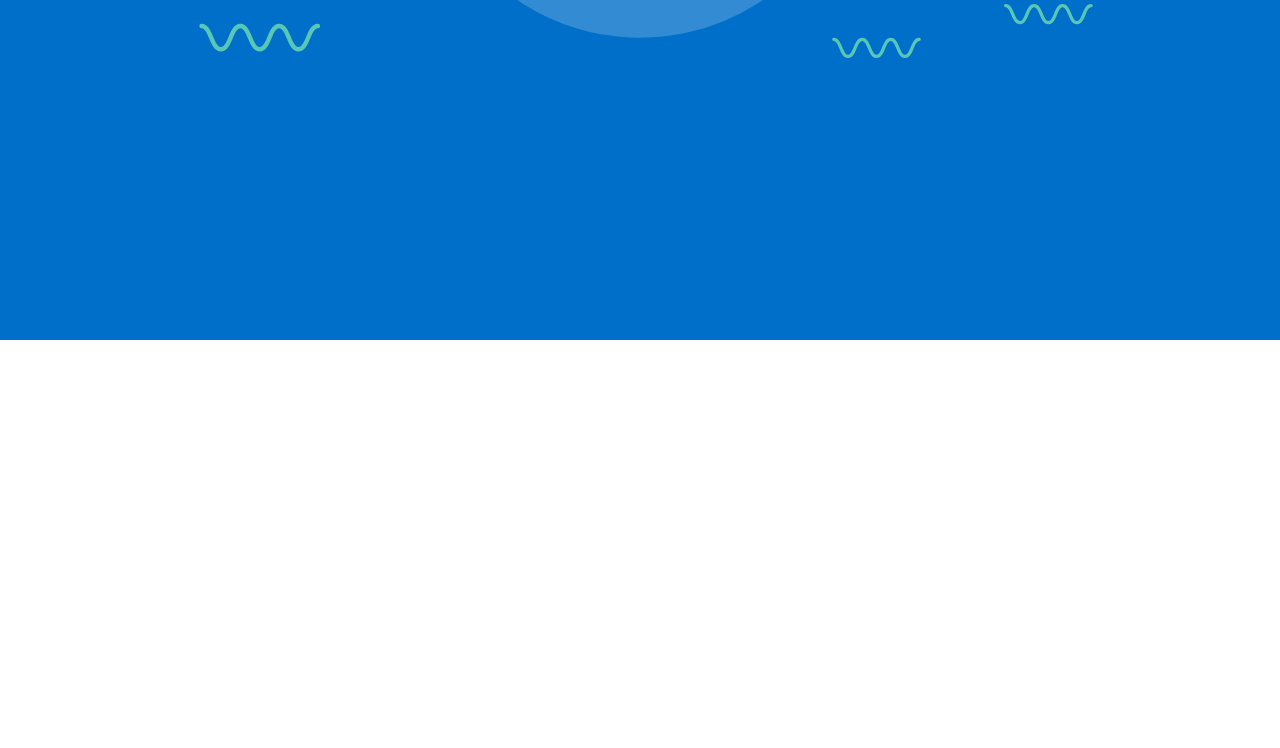
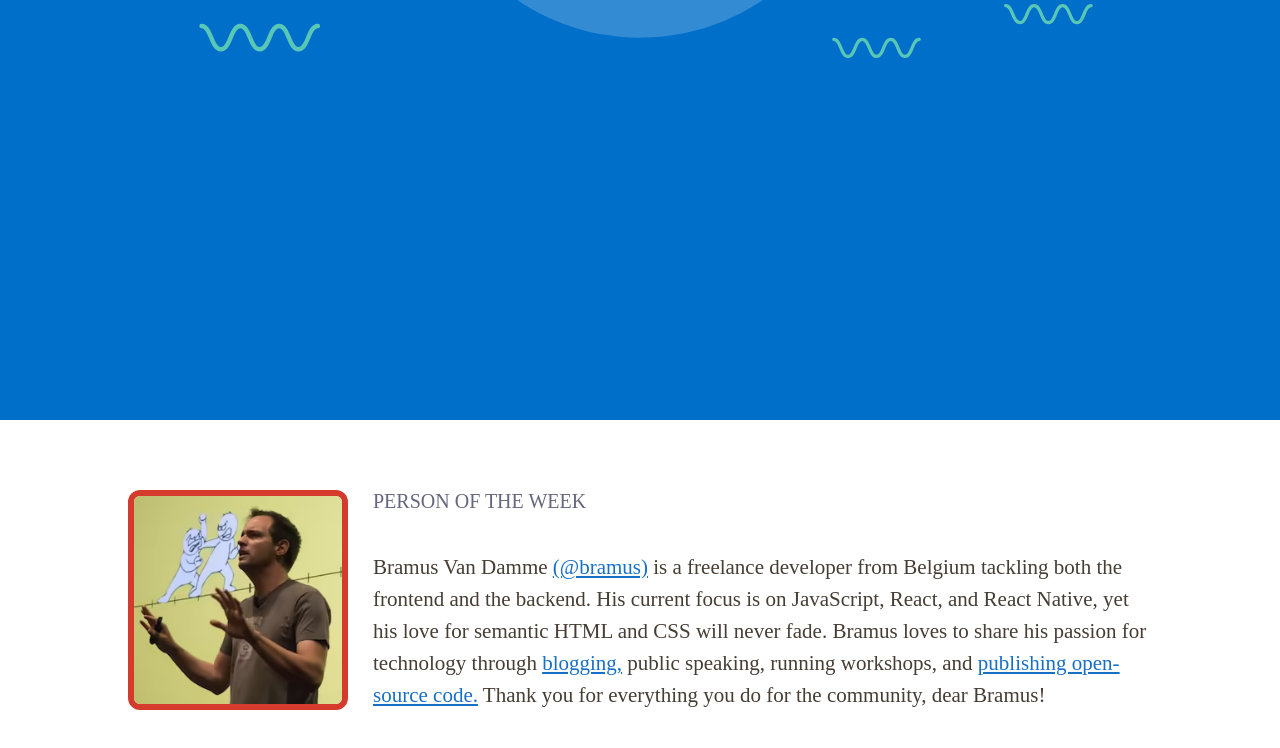
Before and after one commit to abdiganiyevogabek/smashing-magazine, a plain HTML site: page index.html in a window 1280 px wide. Shown: the part 6015-6763 px from the top of the page. Before the commit the page ends 6355 px from the top, so only its background shows below. Drawn offline with Linux system fonts and the light colour scheme.

Commit message:
add div=person

```diff
--- a/index.css
+++ b/index.css
@@ -488,7 +488,7 @@
   background-color: #006FCA;
   margin-top: 100px;
   padding-top: 50px;
-  height: 160vh;
+  height: 170vh;
   display: flex;
   align-items: center;
   text-align: center;
@@ -542,3 +542,33 @@
 .cat-fish-bird {
   width: 950px;
 }
+
+.person {
+  display: flex;
+  width: 80%;
+  margin: 70px auto;
+}
+
+.person-of-the-week {
+  width: 220px;
+  height: 220px;
+  border: 6px solid rgb(212, 59, 45);
+  border-radius: 12px;
+  margin-right: 25px;
+}
+
+.title-parag {
+  font-size: 20px;
+  color: #66667F;
+}
+
+.link-parag {
+  font-size: 21px;
+  line-height: 32px;
+  color: #463D33;
+  margin-top: 38px;
+}
+
+.link-parag a {
+  color: #186FC6;
+}
--- a/index.html
+++ b/index.html
@@ -256,6 +256,14 @@
         <a href=""><img class="cat-fish-bird" src="./images/cat-fish-bird.svg" alt=""></a>
       </div>
     </div>
+    <div class="person">
+      <a href=""><img src="./images/person.avif" class="person-of-the-week" alt=""></a>
+      <div class="person-div">
+        <p class="title-parag">PERSON OF THE WEEK</p>
+        <P class="link-parag">Bramus Van Damme <a href="" target="_blank">(@bramus)</a> is a freelance developer from Belgium tackling both the frontend and the backend. His current focus is on JavaScript, React, and React Native, yet his love for semantic HTML and CSS will never fade. Bramus loves to share his passion for technology through <a href="" target="_blank">blogging,</a> public speaking, running workshops, and  <a href="" target="_blank">publishing open-source code.</a>  Thank you for everything you do for the community, dear Bramus!</P>
+      </div>
+    </div>
+
   </div>
 </body>
 </html>
```
Also changed, not shown: images/person.avif (added).
